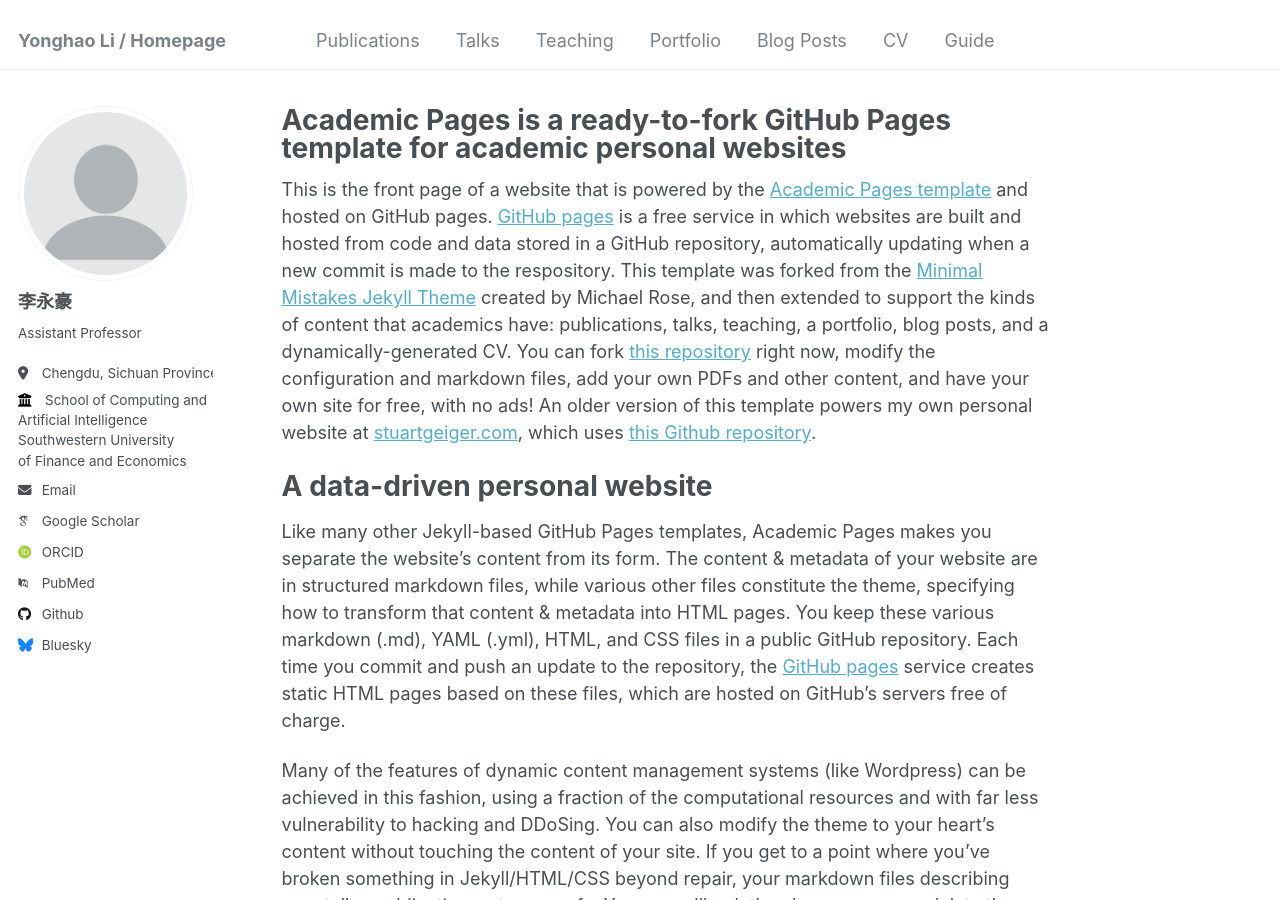
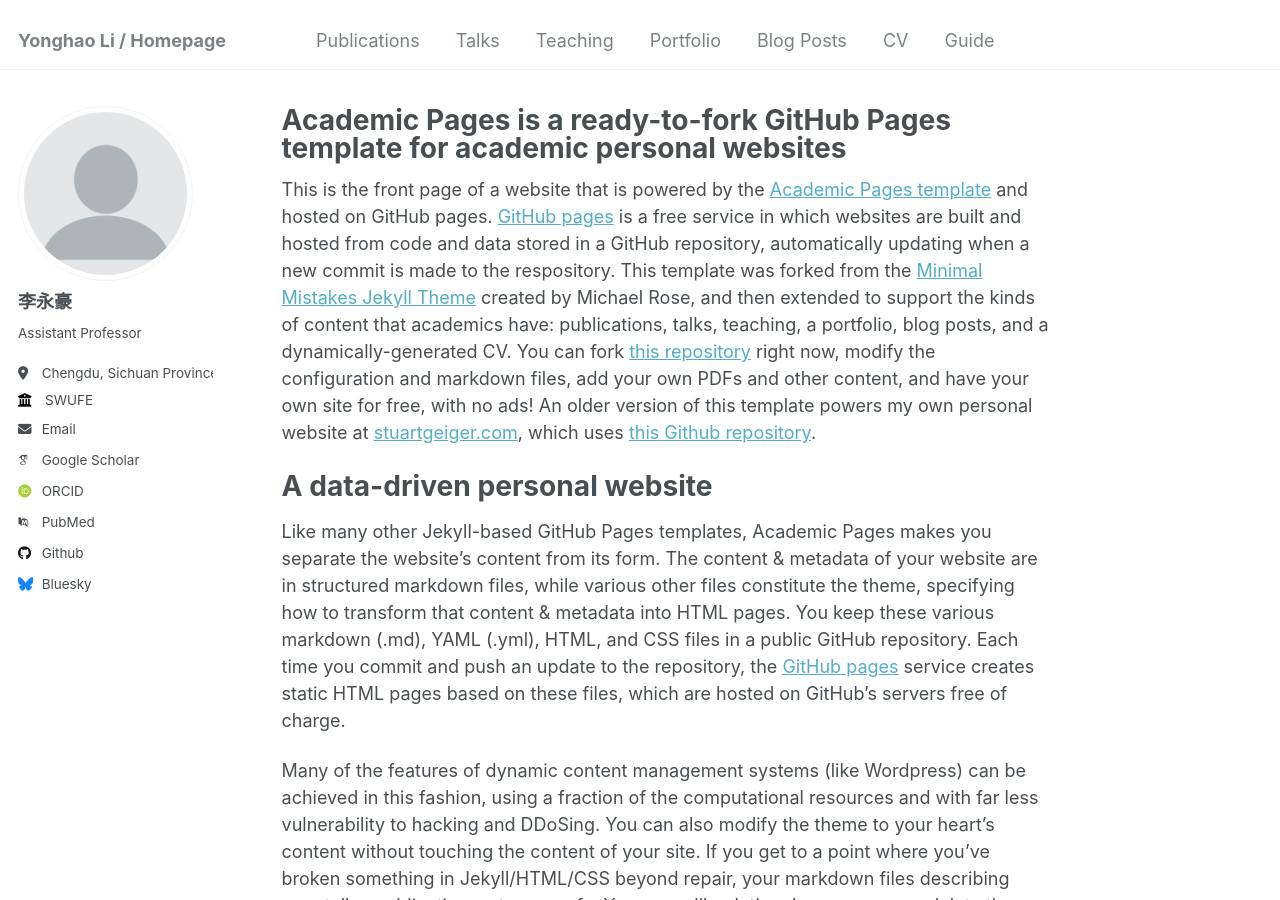
Before and after one commit to li-yonghao/liyonghao0209.github.io, a Jekyll site: the page built from _pages/about.md, in a window 1280 px wide and 900 px high. Built offline with Jekyll 4.4.1, drawn with Linux system fonts in a browser that asks for light colours; some web fonts are replaced.

Commit message:
Update _config.yml

```diff
--- a/_config.yml
+++ b/_config.yml
@@ -26,7 +26,7 @@ author:
   pronouns         : # example: "he/his"
   bio              : "Assistant Professor"
   location         : "Chengdu, Sichuan Province"
-  employer         : "School of Computing and <br> Artificial Intelligence <br> Southwestern University <br> of Finance and Economics"
+  employer         : "SWUFE"
   uri              : # URL
   email            : "liyonghao@swufe.edu.cn"
 
@@ -34,7 +34,7 @@ author:
   arxiv            : # URL - Update with the correct link to your profile
   googlescholar    : "https://scholar.google.com/citations?user=6vb2aWkAAAAJ&hl=en"
   impactstory      : # URL
-  orcid            : "http://orcid.org/yourorcidurl"
+  orcid            : "https://orcid.org/0000-0001-5653-4907"
   semantic         : # URL
   pubmed           : "https://www.ncbi.nlm.nih.gov/pubmed/?term=john+snow"
   researchgate     : # URL
```
